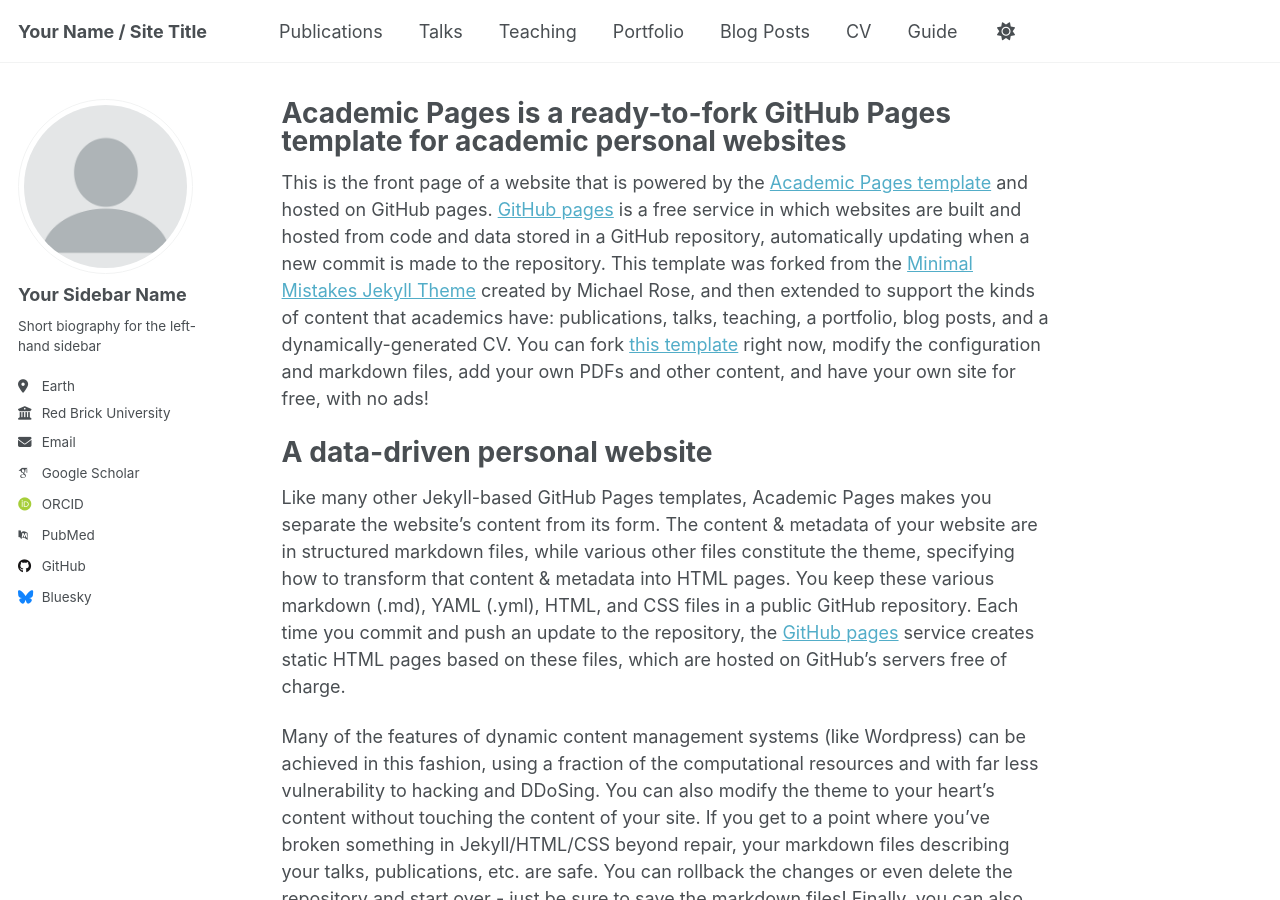
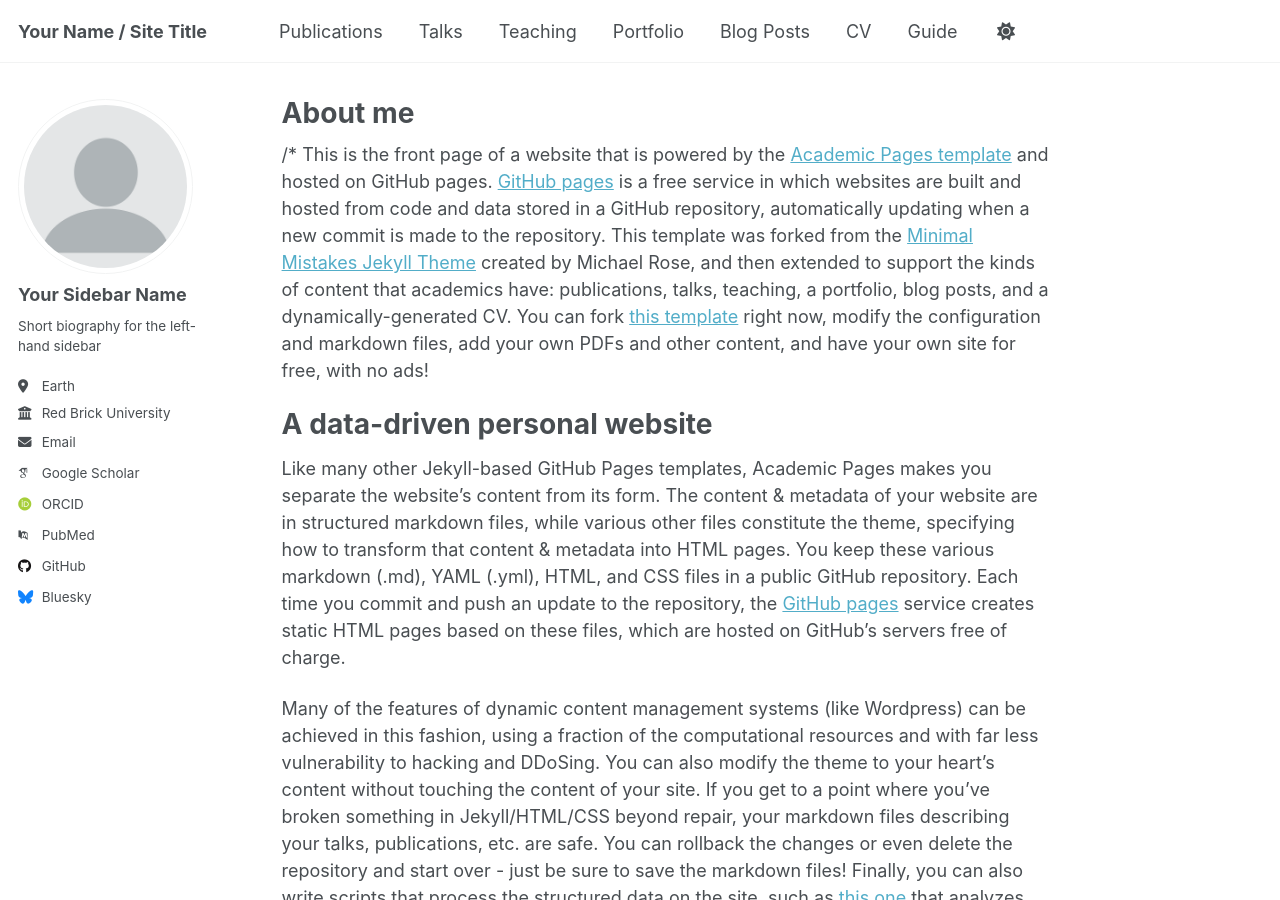
Before and after one commit to yuyangzhang2006/yuyangzhang2006.github.io, a Jekyll site: the page built from _pages/about.md, in a window 1280 px wide and 900 px high. Built offline with Jekyll 4.4.1, drawn with Linux system fonts in a browser that asks for light colours; some web fonts are replaced; some of the changed text lies outside the part shown.

Commit message:
Update about.md

```diff
--- a/_pages/about.md
+++ b/_pages/about.md
@@ -1,12 +1,13 @@
 ---
 permalink: /
-title: "Academic Pages is a ready-to-fork GitHub Pages template for academic personal websites"
+title: "About me"
 author_profile: true
 redirect_from:
   - /about/
   - /about.html
 ---
 
+/*
 This is the front page of a website that is powered by the [Academic Pages template](https://github.com/academicpages/academicpages.github.io) and hosted on GitHub pages. [GitHub pages](https://pages.github.com) is a free service in which websites are built and hosted from code and data stored in a GitHub repository, automatically updating when a new commit is made to the repository. This template was forked from the [Minimal Mistakes Jekyll Theme](https://mmistakes.github.io/minimal-mistakes/) created by Michael Rose, and then extended to support the kinds of content that academics have: publications, talks, teaching, a portfolio, blog posts, and a dynamically-generated CV. You can fork [this template](https://github.com/academicpages/academicpages.github.io) right now, modify the configuration and markdown files, add your own PDFs and other content, and have your own site for free, with no ads!
 
 A data-driven personal website
@@ -47,3 +48,4 @@ Example: editing a markdown file for a talk
 For more info
 ------
 More info about configuring Academic Pages can be found in [the guide](https://academicpages.github.io/markdown/), the [growing wiki](https://github.com/academicpages/academicpages.github.io/wiki), and you can always [ask a question on GitHub](https://github.com/academicpages/academicpages.github.io/discussions). The [guides for the Minimal Mistakes theme](https://mmistakes.github.io/minimal-mistakes/docs/configuration/) (which this theme was forked from) might also be helpful.
+*/
```
